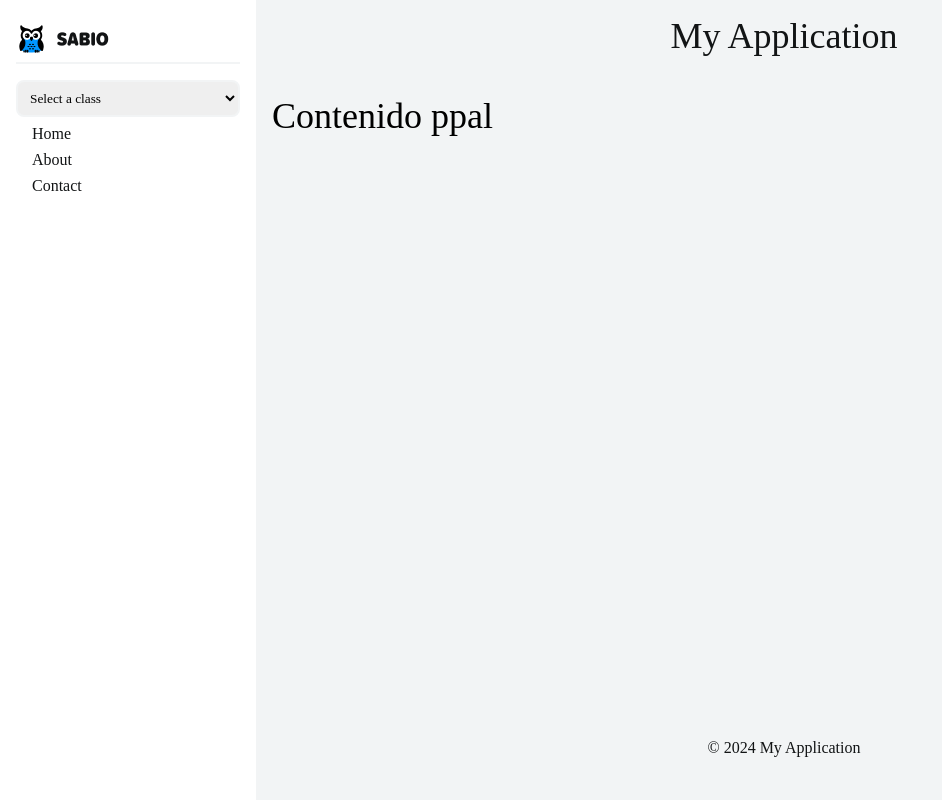
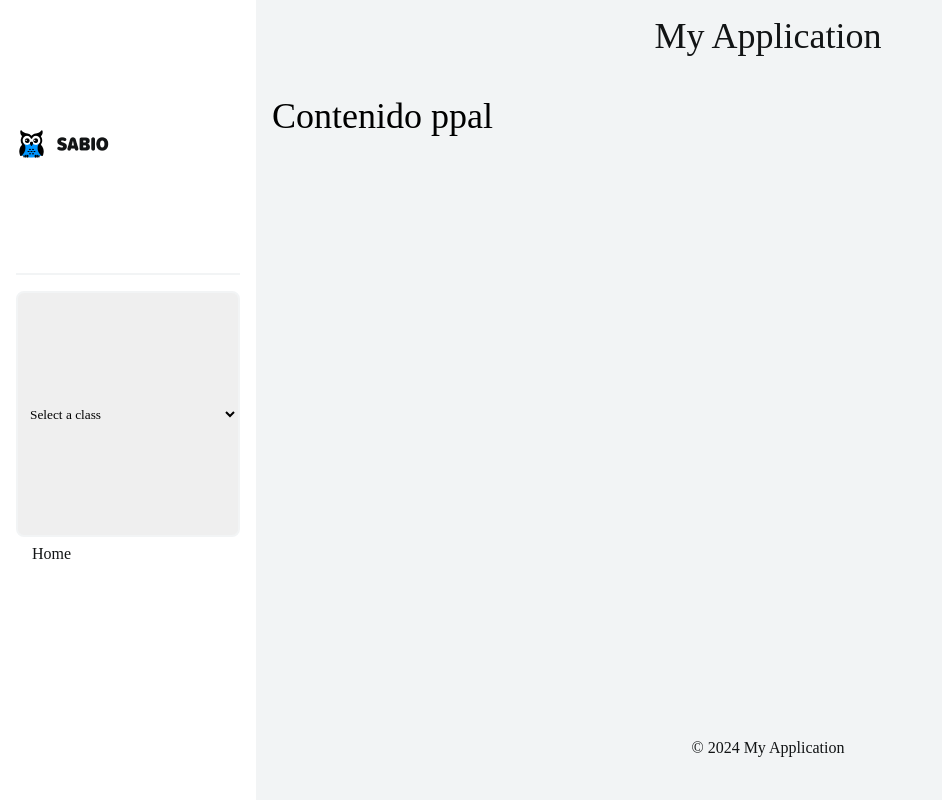
Before and after one commit to DMV-DEV/FE-SABIO, a React (Create React App) app: page / in a window 1280 px wide. Shown: the whole page, without its empty margins (0-942 px from the left). Built offline with nearby package versions, Linux system fonts and the light colour scheme; a web font is replaced by a local one.

Commit message:
arreglo idex css del

```diff
--- a/src/index.css
+++ b/src/index.css
@@ -3,8 +3,8 @@
 *{
   margin: 0;
   font-family: 'Anek Bangla';
-  overflow-y: hidden;
-  overflow-x: hidden;
+  box-sizing: border-box;
+  height: 100%;
 
 }
 
```
